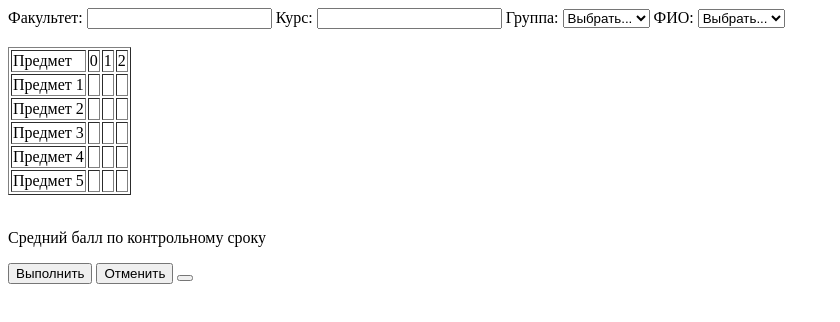
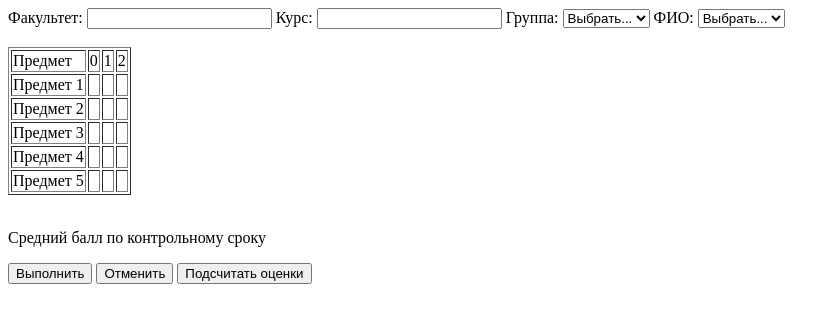
Before and after one commit to Pavel-Kr/lab3.3, a plain HTML site: page index.html in a window 1280 px wide. Shown: the whole page, without its empty margins (0-840 px from the left). Drawn offline with Linux system fonts and the light colour scheme.

Commit message:
fix button name

```diff
--- a/index.html
+++ b/index.html
@@ -60,7 +60,7 @@
     </form>
     <button onclick="calculateMid()">Выполнить</button>
     <button onclick="cancel()">Отменить</button>
-    <button onclick="showMarks()"></button>
+    <button onclick="showMarks()">Подсчитать оценки</button>
     <script src="main.js" charset="utf-8"></script>
   </body>
 </html>
```
